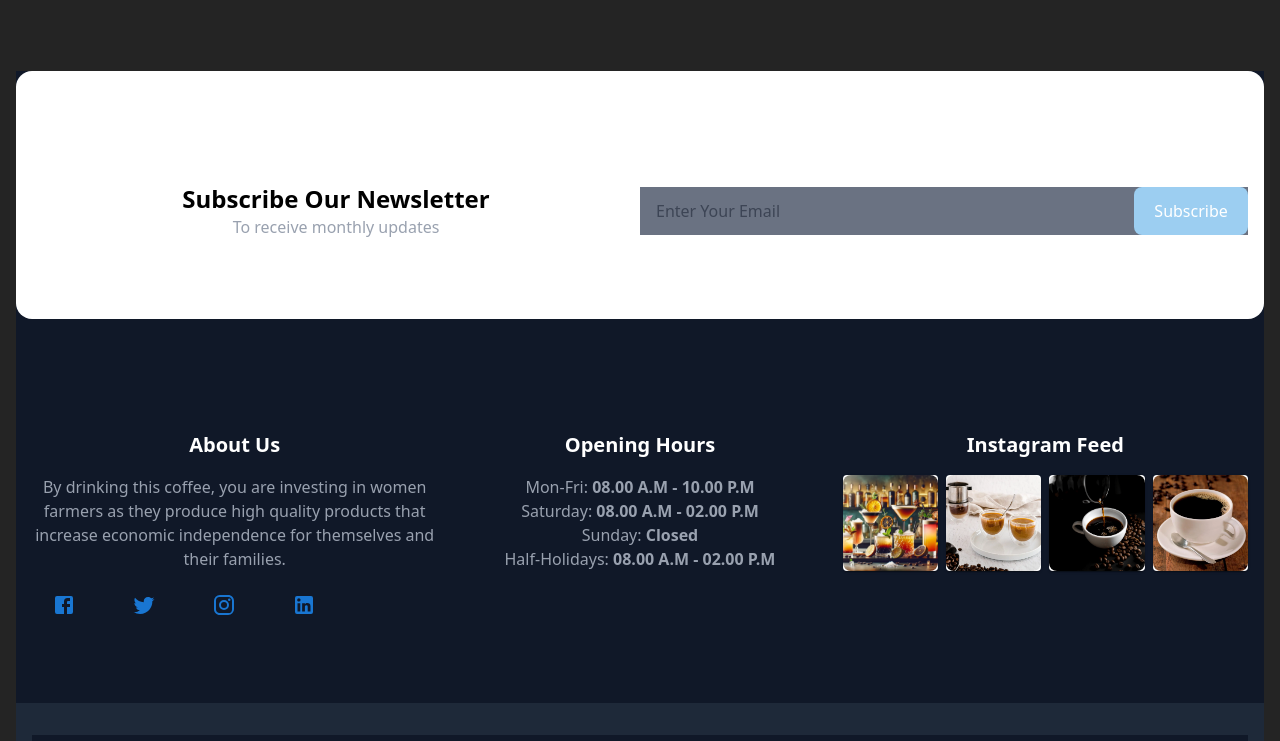
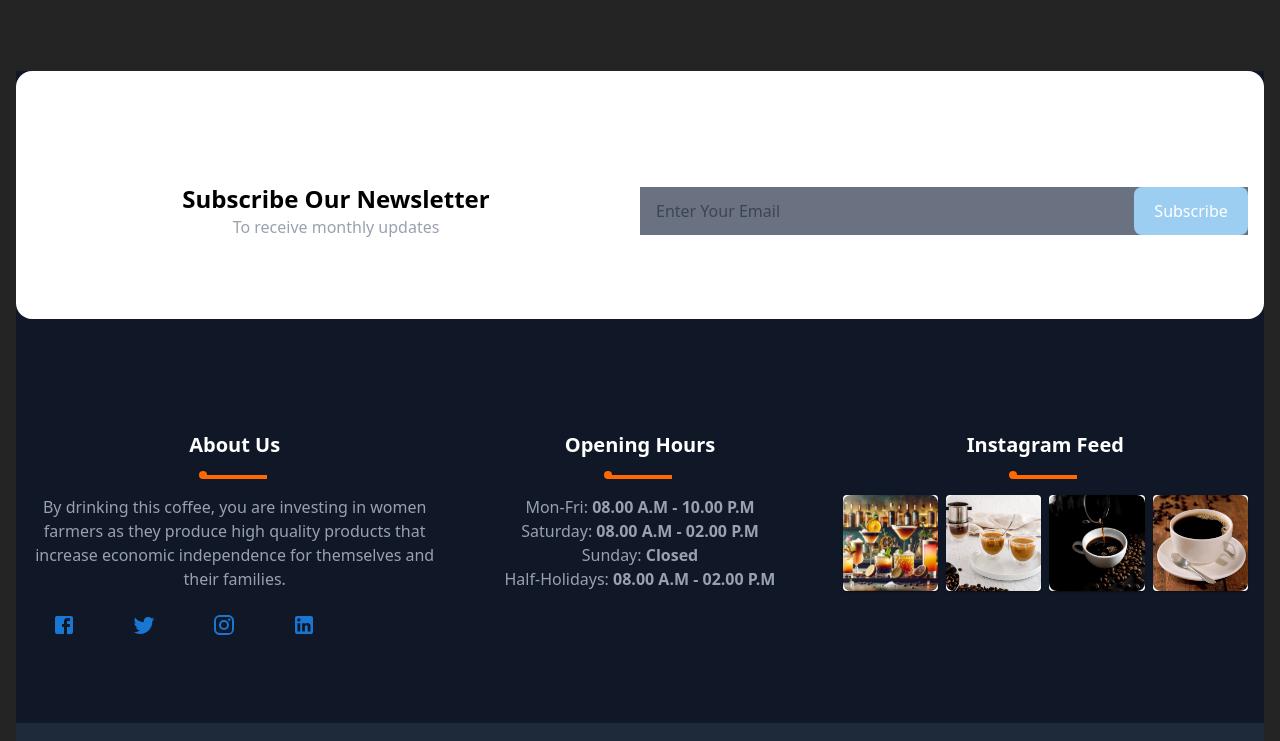
Before and after one commit to Leon-kings/coffee-app, a React (Vite) app: page /Coffee-279237-803/Menu in a window 1280 px wide. Shown: the part 840-1581 px from the top of the page. Built offline with nearby package versions, Linux system fonts and the light colour scheme.

Commit message:
changes on web

```diff
--- a/src/App.css
+++ b/src/App.css
@@ -11,12 +11,7 @@
   will-change: filter;
   transition: filter 300ms;
 }
-.logo:hover {
-  filter: drop-shadow(0 0 2em #646cffaa);
-}
-.logo.react:hover {
-  filter: drop-shadow(0 0 2em #61dafbaa);
-}
+
 
 @keyframes logo-spin {
   from {
--- a/src/assets/data/assets.js
+++ b/src/assets/data/assets.js
@@ -11,6 +11,9 @@ import image1 from "../images/Vietnamese-vanilla-coffee-drink-sq-lr-jpg.webp";
 import image2 from "../images/all_about_black_coffee.webp";
 import image3 from "../../assets/images/coffee1.webp";
 //
+import testify from "../images/James 2.webp";
+import testify1 from "../images/James_Marsters_(53319510570).jpg";
+import testify2 from "../images/MV5BMzA2MTRjMmMtNTViYi00Zjc2LTg5NDUtNWI3ZTZmMDI5N2QwXkEyXkFqcGc@._V1_FMjpg_UX1000_.jpg";
 export const images = [
   {
     image: img,
@@ -90,8 +93,7 @@ export const about = [
 export const customers = [
   {
     id: 1,
-    image:
-      "https://m.media-amazon.com/images/M/MV5BMzA2MTRjMmMtNTViYi00Zjc2LTg5NDUtNWI3ZTZmMDI5N2QwXkEyXkFqcGc@._V1_FMjpg_UX1000_.jpg",
+    image: testify,
     name: "Justyna Helen",
     role: "Coffee Lover",
     feedback:
@@ -99,8 +101,7 @@ export const customers = [
   },
   {
     id: 2,
-    image:
-      "https://assets.teenvogue.com/photos/5ea71ac02d1714000895137a/4:3/w_1440,h_1080,c_limit/James%202.jpg",
+    image: testify1,
     name: "Fajar Siddiq",
     role: "Coffee Enthusiast",
     feedback:
@@ -108,8 +109,7 @@ export const customers = [
   },
   {
     id: 3,
-    image:
-      "https://upload.wikimedia.org/wikipedia/commons/thumb/8/8a/James_Marsters_%2853319510570%29.jpg/800px-James_Marsters_%2853319510570%29.jpg",
+    image: testify2,
     name: "Rob Hope",
     role: "Enthusiasts",
     feedback:
@@ -118,13 +118,13 @@ export const customers = [
 ];
 // products-listing
 export const products = [
-  { id: 1, name: "Product A", price: 20, image: image },
-  { id: 2, name: "Product B", price: 35, image: image1 },
-  { id: 3, name: "Product C", price: 50, image: image2 },
-  { id: 4, name: "Product D", price: 20, image: image3 },
-  { id: 5, name: "Product E", price: 35, image: img },
-  { id: 6, name: "Product F", price: 50, image: img1 },
-  { id: 7, name: "Product D", price: 20, image: img2 },
-  { id: 8, name: "Product E", price: 35, image: img3 },
-  { id: 9, name: "Product F", price: 50, image: img4 },
+  { id: 1, name: "Cock Tail", price: 20, image: image },
+  { id: 2, name: "French Vanilla Coffee", price: 35, image: image1 },
+  { id: 3, name: "Black Coffee", price: 50, image: image2 },
+  { id: 4, name: "Gollira High-Land Coffee", price: 20, image: image3 },
+  { id: 5, name: "Vanilla Coffee", price: 35, image: img },
+  { id: 6, name: "Vanilla Honey Coffee", price: 50, image: img1 },
+  { id: 7, name: "Rwandan Vanilla Coffee", price: 20, image: img2 },
+  { id: 8, name: "Rwandan Tea", price: 35, image: img3 },
+  { id: 9, name: "High Land Coffee", price: 50, image: img4 },
 ];
--- a/src/components/footer/Footer.jsx
+++ b/src/components/footer/Footer.jsx
@@ -41,7 +41,10 @@ const FooterSection = () => {
   };
 
   return (
-    <section id="footer" className="w-full bg-gray-900 dark:text-white text-white">
+    <section
+      id="footer"
+      className="w-full bg-gray-900 dark:text-white text-white"
+    >
       {/* Footer Subscribe */}
       <div className="w-full bg-white text-black rounded-2xl pt-20 pb-20">
         <div className="container mx-auto px-4">
@@ -68,7 +71,10 @@ const FooterSection = () => {
                 transition={{ duration: 0.8, delay: 0.2 }}
                 viewport={{ once: true }}
               >
-                <form onSubmit={handleSubmit} className="flex text-black border-black bg-gray-500">
+                <form
+                  onSubmit={handleSubmit}
+                  className="flex text-black border-black bg-gray-500"
+                >
                   <input
                     type="email"
                     placeholder="Enter Your Email"
@@ -107,7 +113,20 @@ const FooterSection = () => {
                 <h4 className="footer_title text-xl font-bold mb-4">
                   About Us
                 </h4>
-                <p className="text-gray-400">
+                <motion.span
+                  className="line block w-16 h-1 bg-orange-500 mx-auto mt-4 relative"
+                  initial={{ scaleX: 0 }}
+                  whileInView={{ scaleX: 1 }}
+                  transition={{ duration: 0.8 }}
+                >
+                  <motion.span
+                    className="box absolute w-2 h-2 bg-orange-500 rounded-full -top-1 -left-1"
+                    initial={{ scale: 0 }}
+                    whileInView={{ scale: 1 }}
+                    transition={{ delay: 0.5, duration: 0.5 }}
+                  ></motion.span>
+                </motion.span>
+                <p className="text-gray-400 pt-4">
                   By drinking this coffee, you are investing in women farmers as
                   they produce high quality products that increase economic
                   independence for themselves and their families.
@@ -161,11 +180,32 @@ const FooterSection = () => {
                 <h4 className="footer_title text-xl font-bold mb-4">
                   Opening Hours
                 </h4>
-                <ul className="text-gray-400">
-                  <li>Mon-Fri: <b> 08.00 A.M - 10.00 P.M</b></li>
-                  <li>Saturday: <b> 08.00 A.M - 02.00 P.M</b></li>
-                  <li>Sunday: <b> Closed</b></li>
-                  <li>Half-Holidays: <b> 08.00 A.M - 02.00 P.M</b></li>
+                <motion.span
+                  className="line block w-16 h-1 bg-orange-500 mx-auto mt-4 relative"
+                  initial={{ scaleX: 0 }}
+                  whileInView={{ scaleX: 1 }}
+                  transition={{ duration: 0.8 }}
+                >
+                  <motion.span
+                    className="box absolute w-2 h-2 bg-orange-500 rounded-full -top-1 -left-1"
+                    initial={{ scale: 0 }}
+                    whileInView={{ scale: 1 }}
+                    transition={{ delay: 0.5, duration: 0.5 }}
+                  ></motion.span>
+                </motion.span>
+                <ul className="text-gray-400 pt-4">
+                  <li>
+                    Mon-Fri: <b> 08.00 A.M - 10.00 P.M</b>
+                  </li>
+                  <li>
+                    Saturday: <b> 08.00 A.M - 02.00 P.M</b>
+                  </li>
+                  <li>
+                    Sunday: <b> Closed</b>
+                  </li>
+                  <li>
+                    Half-Holidays: <b> 08.00 A.M - 02.00 P.M</b>
+                  </li>
                 </ul>
               </motion.div>
             </div>
@@ -182,7 +222,20 @@ const FooterSection = () => {
                 <h4 className="footer_title text-xl font-bold mb-4">
                   Instagram Feed
                 </h4>
-                <div className="grid grid-cols-4 gap-2">
+                <motion.span
+                  className="line block w-16 h-1 bg-orange-500 mx-auto mt-4 relative"
+                  initial={{ scaleX: 0 }}
+                  whileInView={{ scaleX: 1 }}
+                  transition={{ duration: 0.8 }}
+                >
+                  <motion.span
+                    className="box absolute w-2 h-2 bg-orange-500 rounded-full -top-1 -left-1"
+                    initial={{ scale: 0 }}
+                    whileInView={{ scale: 1 }}
+                    transition={{ delay: 0.5, duration: 0.5 }}
+                  ></motion.span>
+                </motion.span>
+                <div className="grid grid-cols-4 gap-2 pt-4">
                   {about.map((image) => (
                     <Card key={image.id}>
                       <img
--- a/src/index.css
+++ b/src/index.css
@@ -37,13 +37,7 @@ h1,h2 {
   cursor: pointer;
   transition: border-color 0.25s;
 }
-button:hover {
-  border-color: #646cff;
-}
-button:focus,
-button:focus-visible {
-  outline: 4px auto -webkit-focus-ring-color;
-}
+
 
 @media (prefers-color-scheme: light) {
   :root {
--- a/src/pages/count/Counter.jsx
+++ b/src/pages/count/Counter.jsx
@@ -27,6 +27,23 @@ const CounterSection = () => {
   ];
 
   return (
+    <>
+      <div className="w-full pb-4 pt-4">
+        <div className="h2">Counter Section</div>
+        <motion.span
+          className="line block w-16 h-1 bg-orange-500 mx-auto mt-4 relative"
+          initial={{ scaleX: 0 }}
+          whileInView={{ scaleX: 1 }}
+          transition={{ duration: 0.8 }}
+        >
+          <motion.span
+            className="box absolute w-2 h-2 bg-orange-500 rounded-full -top-1 -left-1"
+            initial={{ scale: 0 }}
+            whileInView={{ scale: 1 }}
+            transition={{ delay: 0.5, duration: 0.5 }}
+          ></motion.span>
+        </motion.span>
+      </div>
       <section id="counter" className="w-full pt-20 pb-20 rounded-2xl">
         <div className="w-full mx-auto px-4">
           <div className="w-full grid grid-cols-1 lg:grid-cols-3 md:grid-cols-3 sm:grid-cols-3">
@@ -55,6 +72,7 @@ const CounterSection = () => {
           </div>
         </div>
       </section>
+    </>
   );
 };
 
--- a/src/pages/gallery/Gallery.jsx
+++ b/src/pages/gallery/Gallery.jsx
@@ -2,7 +2,6 @@
 import React, { useState } from "react";
 import { motion } from "framer-motion";
 import { images } from "../../assets/data/assets";
-
 
 const Gallery = () => {
   const [startIndex, setStartIndex] = useState(0);
@@ -16,7 +15,24 @@ const Gallery = () => {
   };
 
   return (
-
+    <>
+      {" "}
+      <div className="w-full pb-4 pt-4">
+        <div className="h2">Gallery Box</div>
+        <motion.span
+          className="line block w-16 h-1 bg-orange-500 mx-auto mt-4 relative"
+          initial={{ scaleX: 0 }}
+          whileInView={{ scaleX: 1 }}
+          transition={{ duration: 0.8 }}
+        >
+          <motion.span
+            className="box absolute w-2 h-2 bg-orange-500 rounded-full -top-1 -left-1"
+            initial={{ scale: 0 }}
+            whileInView={{ scale: 1 }}
+            transition={{ delay: 0.5, duration: 0.5 }}
+          ></motion.span>
+        </motion.span>
+      </div>
       <div className="w-full dark:text-white p-4">
         <div className="grid grid-cols-1 sm:grid-cols-1 md:grid-cols-3 lg:grid-cols-3 gap-4">
           {images.slice(startIndex, startIndex + imagesPerPage).map((image) => (
@@ -29,7 +45,7 @@ const Gallery = () => {
             >
               <img
                 src={image.image}
-              alt=''
+                alt=""
                 className="w-full h-56 object-cover rounded-lg"
               />
             </motion.div>
@@ -50,6 +66,7 @@ const Gallery = () => {
           </button>
         </div>
       </div>
+    </>
   );
 };
 
--- a/src/pages/testimony/Testimony.jsx
+++ b/src/pages/testimony/Testimony.jsx
@@ -39,12 +39,12 @@ const Testimony = () => {
               transition={{ duration: 1, delay: customer.id * 0.2 }}
               viewport={{ once: true }}
             >
-              <div className="w-full grid lg:grid-cols-2 md:grid-cols-2 sm:grid-cols-2">
-                <div className="w-full">
+              <div className="w-full ">
+                <div className="w-full rounded-full">
                   <img
                     src={customer.image}
-                    alt={customer.name}
-                    className="w-full h-full rounded-2xl object-cover"
+                    alt=""
+                    className="w-full h-[250px] rounded-full object-cover"
                   />
                 </div>
                 <div className="w-full p-4">
```
Also changed, not shown: src/components/header/Header.jsx (+21 -4 lines), src/pages/about/Main.jsx (+17 -2 lines), src/pages/coffeemenu/CoffeeMenu.jsx (+30 -5 lines), src/pages/contact/ContactUs.jsx (+34 -6 lines), 1 other file (tests, documents, lock files or other folders). Lines whose indentation alone changed are shown as unchanged.
